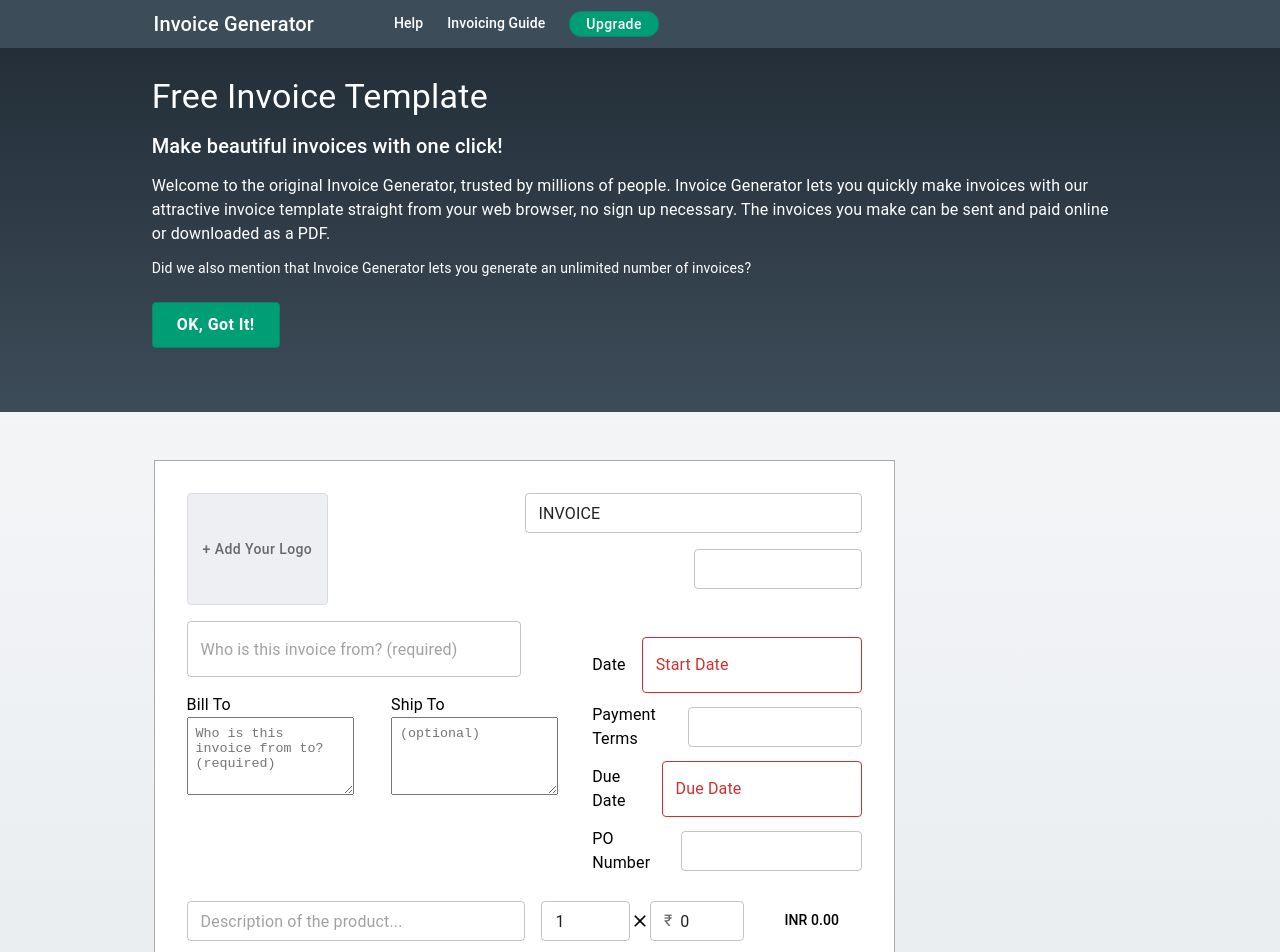
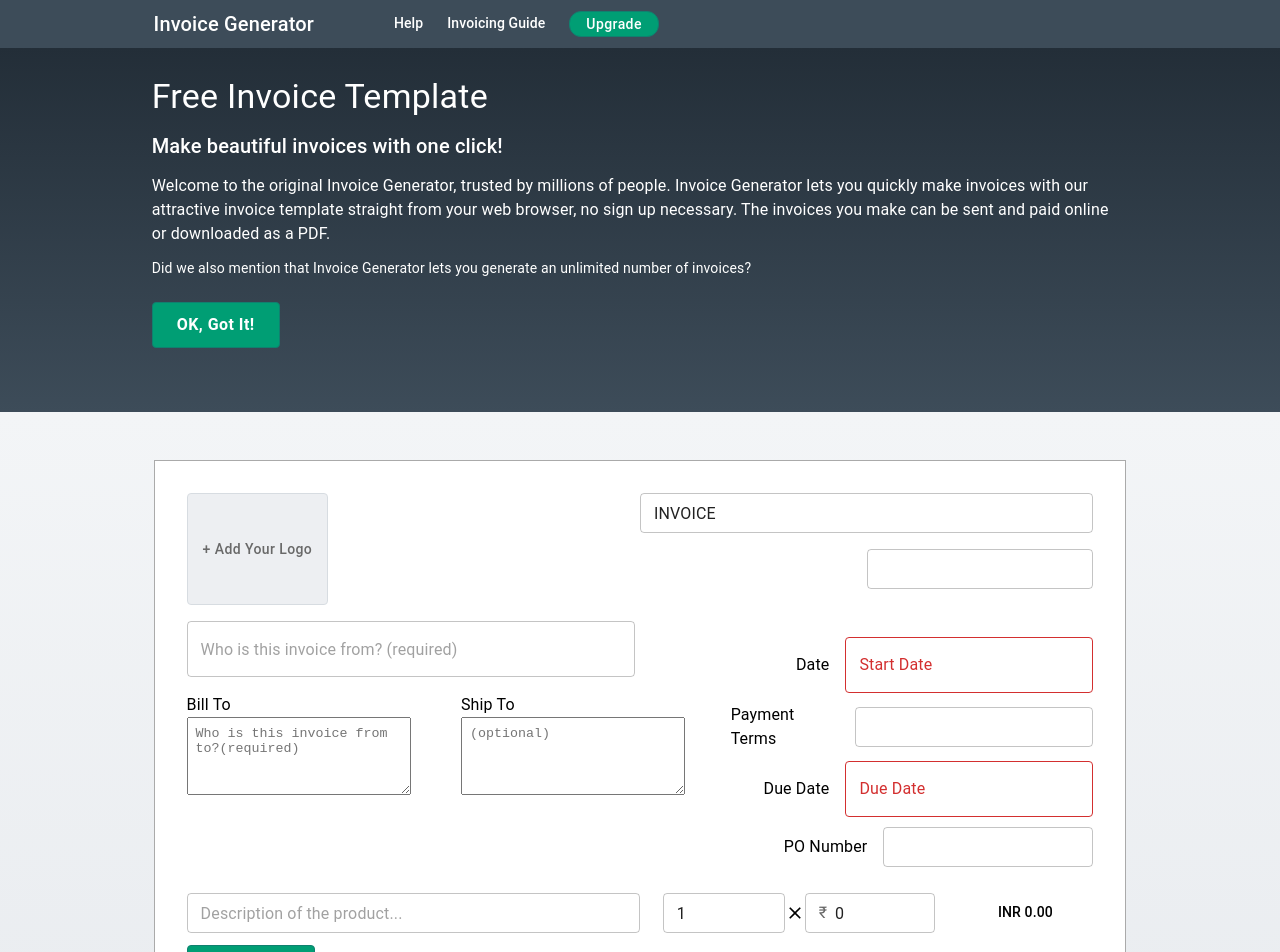
Before and after one commit to inaveentata/invoice-generator, a React (Create React App) app: page / in a window 1280 px wide. Shown: the top 952 px of the page. Built offline with nearby package versions, Linux system fonts and the light colour scheme.

Commit message:
UI width modified

```diff
--- a/src/components/InvoiceAside.js
+++ b/src/components/InvoiceAside.js
@@ -5,7 +5,7 @@ import CurrencyType from "./CurrencyType";
 const InvoiceAside = () => {
   return (
     <Stack
-      width={{ xs: "auto", md: "20%" }}
+      // width={{ xs: "auto", md: "20%" }}
       sx={{ p: 2}}
     >
       <Box
--- a/src/components/InvoiceBody.js
+++ b/src/components/InvoiceBody.js
@@ -9,7 +9,7 @@ const InvoiceBody = () => {
   const onSubmit = (data) => console.log(data);
   return (
     <Stack
-      direction={{ xs: "column", md: "row" }}
+      // direction={{ xs: "column", md: "row" }}
       sx={{
         py: "3rem",
         px: "12%",
--- a/src/components/InvoiceMain.js
+++ b/src/components/InvoiceMain.js
@@ -10,7 +10,7 @@ const InvoiceMain = () => {
   const [rate, setRate] = useState(0)
   return (
     <Box
-      width={{ xs: "auto", md: "80%" }}
+      // width={{ xs: "auto", md: "80%" }}
       sx={{
         border: "1px solid #aaa",
         bgcolor: "#fff",
```
